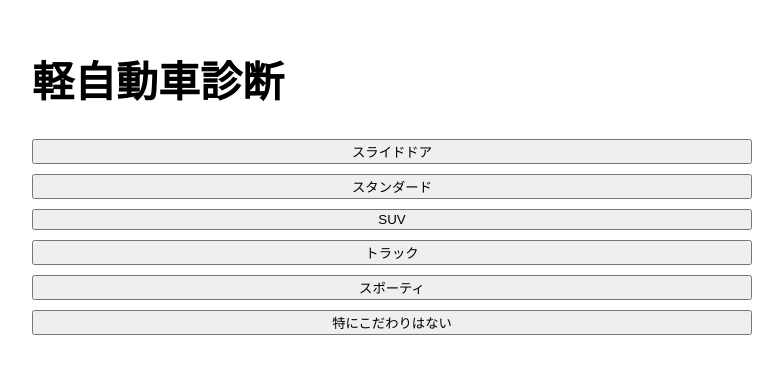
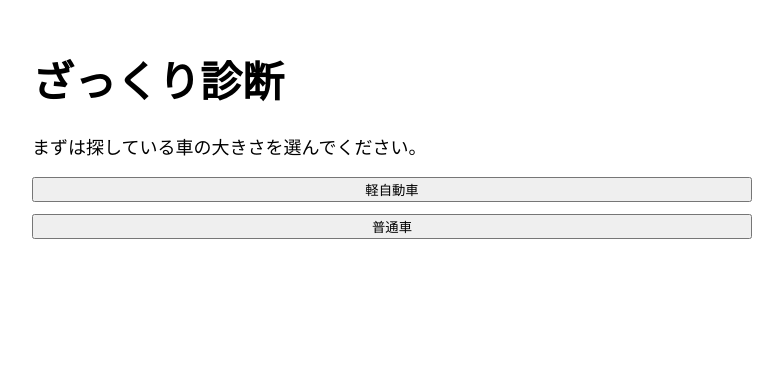
Before and after one commit to CARTOPIA0319/cartopia-car-diagnosis, a Next.js app: page /diagnosis in a window 1280 px wide. Shown: the top 374 px of the page, without its empty margins (248-1031 px from the left). Built offline with nearby package versions, Linux system fonts and the light colour scheme.

Commit message:
add main diagnosis flow

```diff
--- a/app/diagnosis/page.js
+++ b/app/diagnosis/page.js
@@ -3,66 +3,148 @@
 import { useState } from "react";
 
 export default function DiagnosisPage() {
+  const [selectedMainType, setSelectedMainType] = useState("");
+  const [selectedLabel, setSelectedLabel] = useState("");
   const [cars, setCars] = useState([]);
   const [loading, setLoading] = useState(false);
-  const [selectedLabel, setSelectedLabel] = useState("");
 
-  async function search(type1, type2, label) {
+  const keiOptions = [
+    "スライドドア",
+    "スタンダード",
+    "SUV",
+    "トラック",
+    "スポーティ",
+    "特にこだわりはない",
+  ];
+
+  const normalOptions = [
+    "コンパクトカー",
+    "ミニバン",
+    "SUV",
+    "セダン",
+    "低燃費・ハイブリッド",
+    "スポーティ",
+    "バン・トラック",
+    "特にこだわりはない",
+  ];
+
+  async function search(mainType, subType) {
     setLoading(true);
-    setSelectedLabel(label);
+    setSelectedLabel(subType);
 
-    const res = await fetch(
-      `/api/inventory/search?type1=${encodeURIComponent(
-        type1
-      )}&type2=${encodeURIComponent(type2)}&limit=20`
-    );
+    const url =
+      subType === "特にこだわりはない"
+        ? `/api/inventory/search?type=${encodeURIComponent(mainType)}&limit=20`
+        : `/api/inventory/search?type1=${encodeURIComponent(
+            mainType
+          )}&type2=${encodeURIComponent(subType)}&limit=20`;
 
+    const res = await fetch(url);
     const data = await res.json();
 
     setCars(data.vehicles || []);
     setLoading(false);
   }
 
-  async function searchAllKei() {
-    setLoading(true);
-    setSelectedLabel("特にこだわりはない");
+  function reset() {
+    setSelectedMainType("");
+    setSelectedLabel("");
+    setCars([]);
+  }
 
-    const res = await fetch(
-      `/api/inventory/search?type=${encodeURIComponent("軽自動車")}&limit=20`
-    );
-
-    const data = await res.json();
-
-    setCars(data.vehicles || []);
-    setLoading(false);
-  }
+  const options =
+    selectedMainType === "軽自動車"
+      ? keiOptions
+      : selectedMainType === "普通車"
+      ? normalOptions
+      : [];
 
   return (
     <main style={{ padding: 20, maxWidth: 720, margin: "0 auto" }}>
-      <h1 style={{ fontSize: 42, marginBottom: 30 }}>軽自動車診断</h1>
+      <h1 style={{ fontSize: 42, marginBottom: 24 }}>ざっくり診断</h1>
 
-      <div style={{ display: "flex", flexDirection: "column", gap: 10 }}>
-        <button onClick={() => search("軽自動車", "スライドドア", "スライドドア")}>スライドドア</button>
-        <button onClick={() => search("軽自動車", "スタンダード", "スタンダード")}>スタンダード</button>
-        <button onClick={() => search("軽自動車", "SUV", "SUV")}>SUV</button>
-        <button onClick={() => search("軽自動車", "トラック", "トラック")}>トラック</button>
-        <button onClick={() => search("軽自動車", "スポーティ", "スポーティ")}>スポーティ</button>
-        <button onClick={searchAllKei}>特にこだわりはない</button>
-      </div>
+      {!selectedMainType && (
+        <>
+          <p style={{ fontSize: 18, marginBottom: 18 }}>
+            まずは探している車の大きさを選んでください。
+          </p>
+
+          <div style={{ display: "flex", flexDirection: "column", gap: 12 }}>
+            <button onClick={() => setSelectedMainType("軽自動車")}>
+              軽自動車
+            </button>
+
+            <button onClick={() => setSelectedMainType("普通車")}>
+              普通車
+            </button>
+          </div>
+        </>
+      )}
+
+      {selectedMainType && (
+        <>
+          <button
+            onClick={reset}
+            style={{
+              marginBottom: 18,
+              background: "transparent",
+              border: "none",
+              textDecoration: "underline",
+              fontSize: 14,
+            }}
+          >
+            最初に戻る
+          </button>
+
+          <h2 style={{ fontSize: 28, marginBottom: 18 }}>
+            {selectedMainType}のタイプを選んでください
+          </h2>
+
+          <div style={{ display: "flex", flexDirection: "column", gap: 10 }}>
+            {options.map((option) => (
+              <button
+                key={option}
+                onClick={() => search(selectedMainType, option)}
+              >
+                {option}
+              </button>
+            ))}
+          </div>
+        </>
+      )}
 
       {loading && <p style={{ marginTop: 24 }}>検索中...</p>}
 
       {!loading && selectedLabel && (
         <h2 style={{ marginTop: 30, fontSize: 22 }}>
-          {selectedLabel}のおすすめ在庫
+          {selectedMainType}・{selectedLabel}のおすすめ在庫
         </h2>
       )}
 
-      <div style={{ marginTop: 18, display: "flex", flexDirection: "column", gap: 16 }}>
+      <div
+        style={{
+          marginTop: 18,
+          display: "flex",
+          flexDirection: "column",
+          gap: 16,
+        }}
+      >
         {cars.map((car) => (
-          <div key={car.stockId} style={{ border: "1px solid #ddd", borderRadius: 12, overflow: "hidden", background: "#fff" }}>
+          <div
+            key={car.stockId}
+            style={{
+              border: "1px solid #ddd",
+              borderRadius: 12,
+              overflow: "hidden",
+              background: "#fff",
+            }}
+          >
             {car.imageUrl && (
-              <img src={car.imageUrl} alt={car.title} style={{ width: "100%", display: "block" }} />
+              <img
+                src={car.imageUrl}
+                alt={car.title}
+                style={{ width: "100%", display: "block" }}
+              />
             )}
 
             <div style={{ padding: 14 }}>
```
